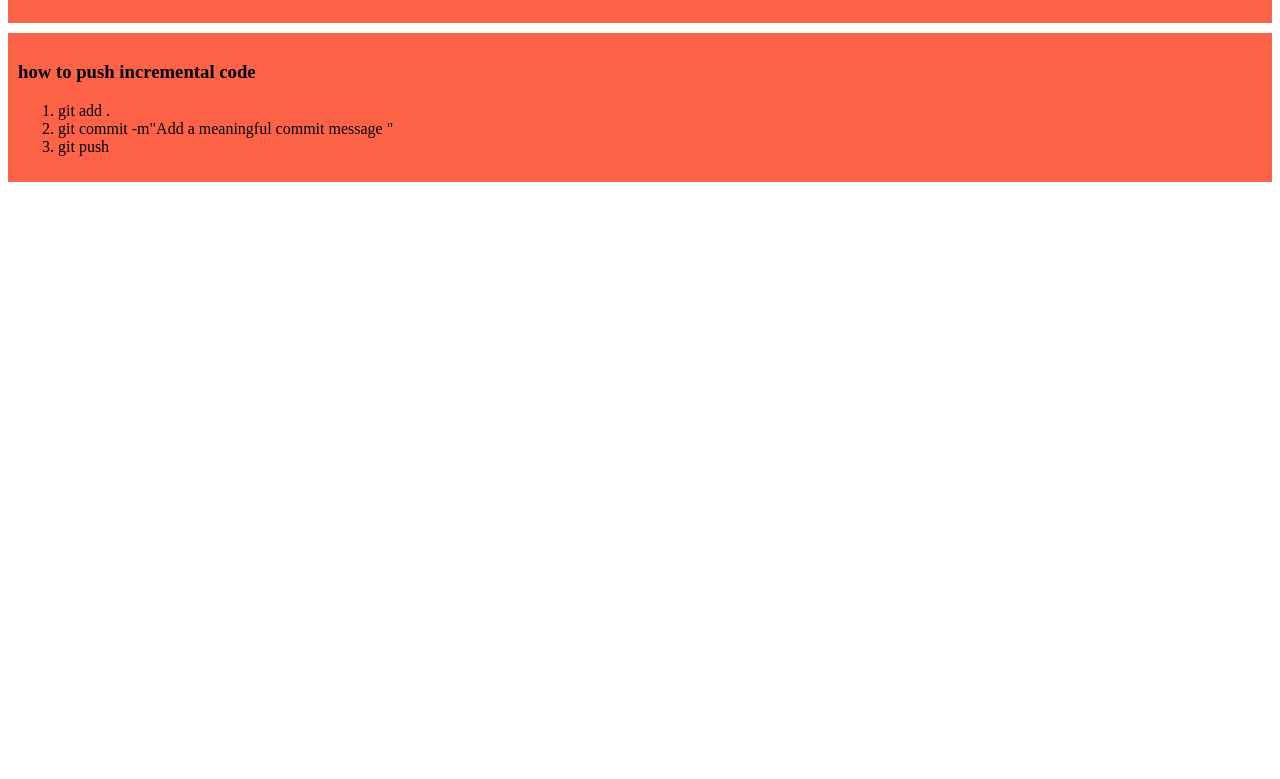
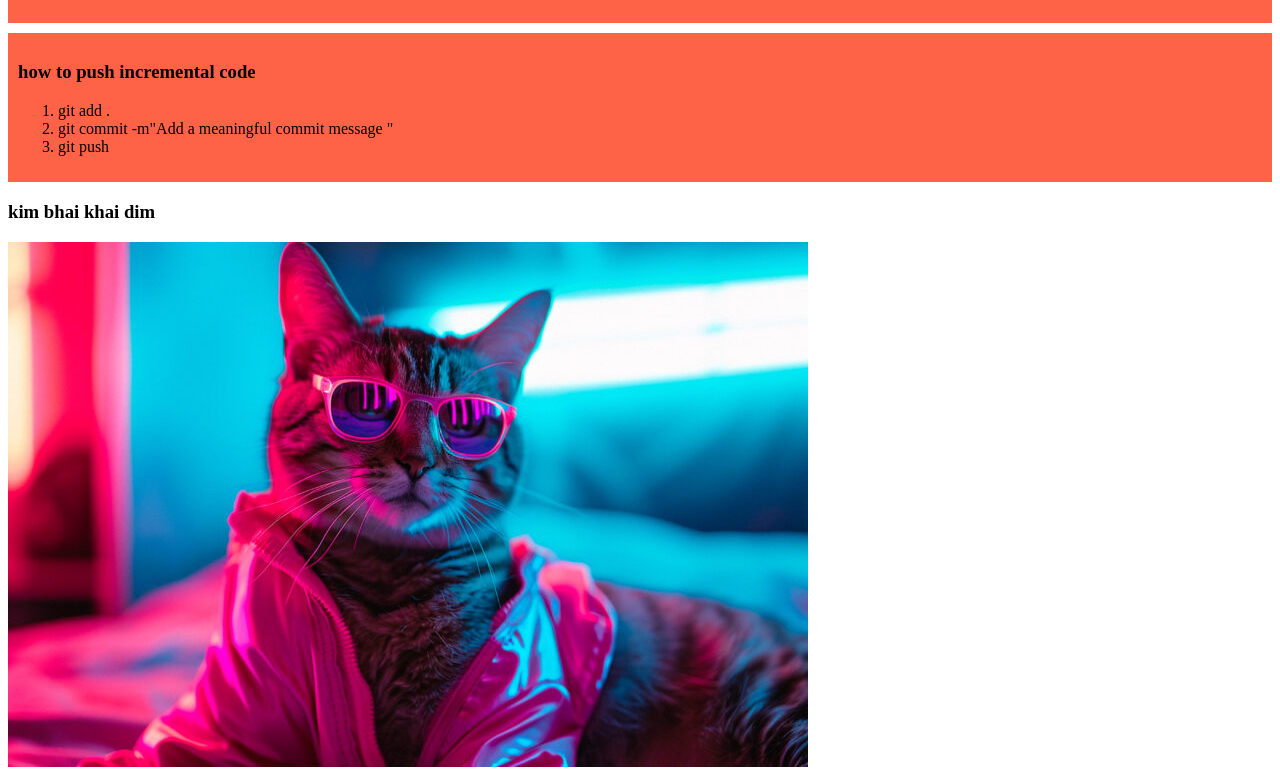
Before and after one commit to anontobr913/first-repo, a plain HTML site: page blog1.html in a window 1280 px wide. Shown: the part 335-1114 px from the top of the page. Before the commit the page ends 800 px from the top, so only its background shows below. Drawn offline with Linux system fonts and the light colour scheme.

Commit message:
picture added

```diff
--- a/blog1.html
+++ b/blog1.html
@@ -31,5 +31,7 @@
             <li>git push</li>
         </ol>
     </div>
+    <h3>kim bhai khai dim</h3>
+    <img src="images/biral.jpg" >
 </body>
 </html>
```
Also changed, not shown: images/biral.jpg (added).
